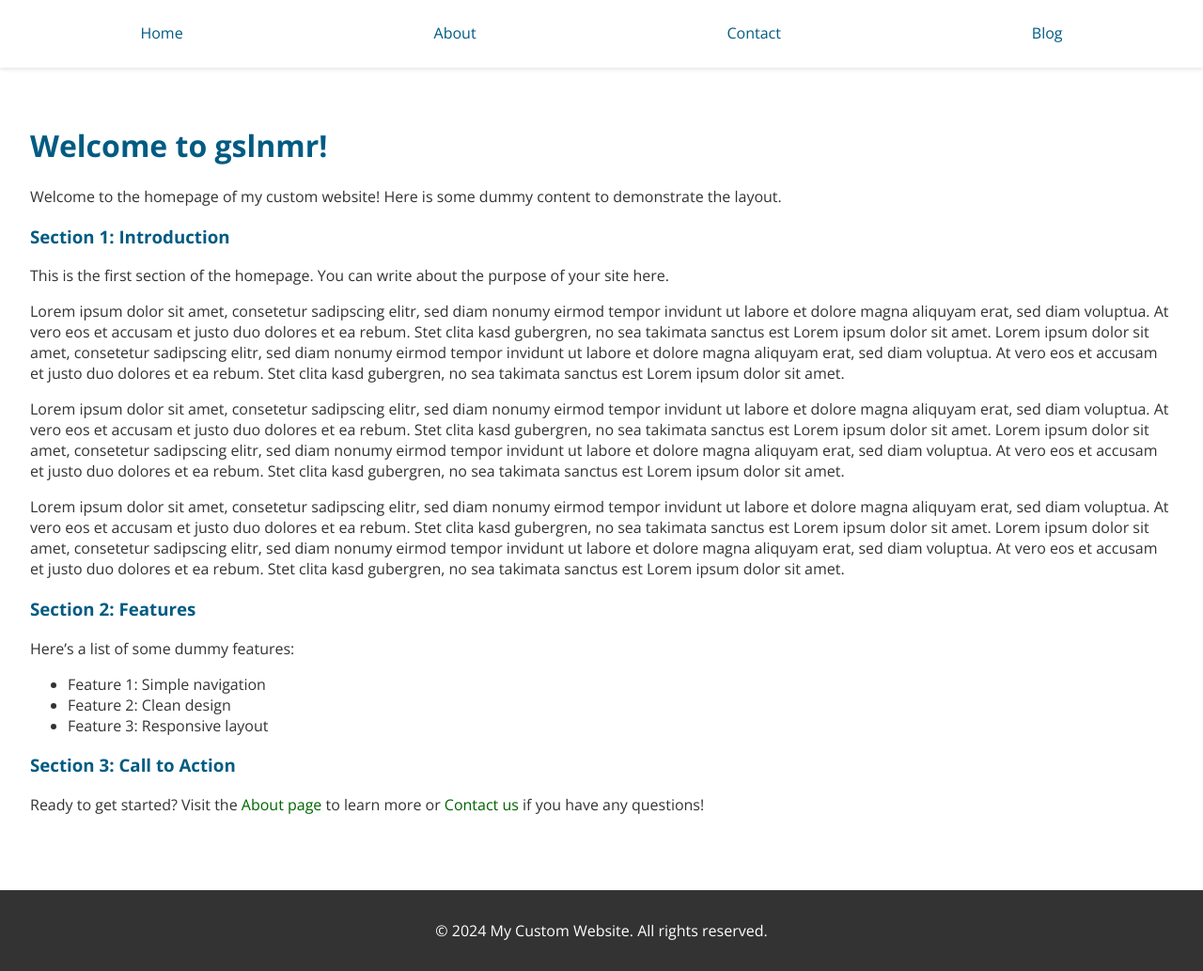
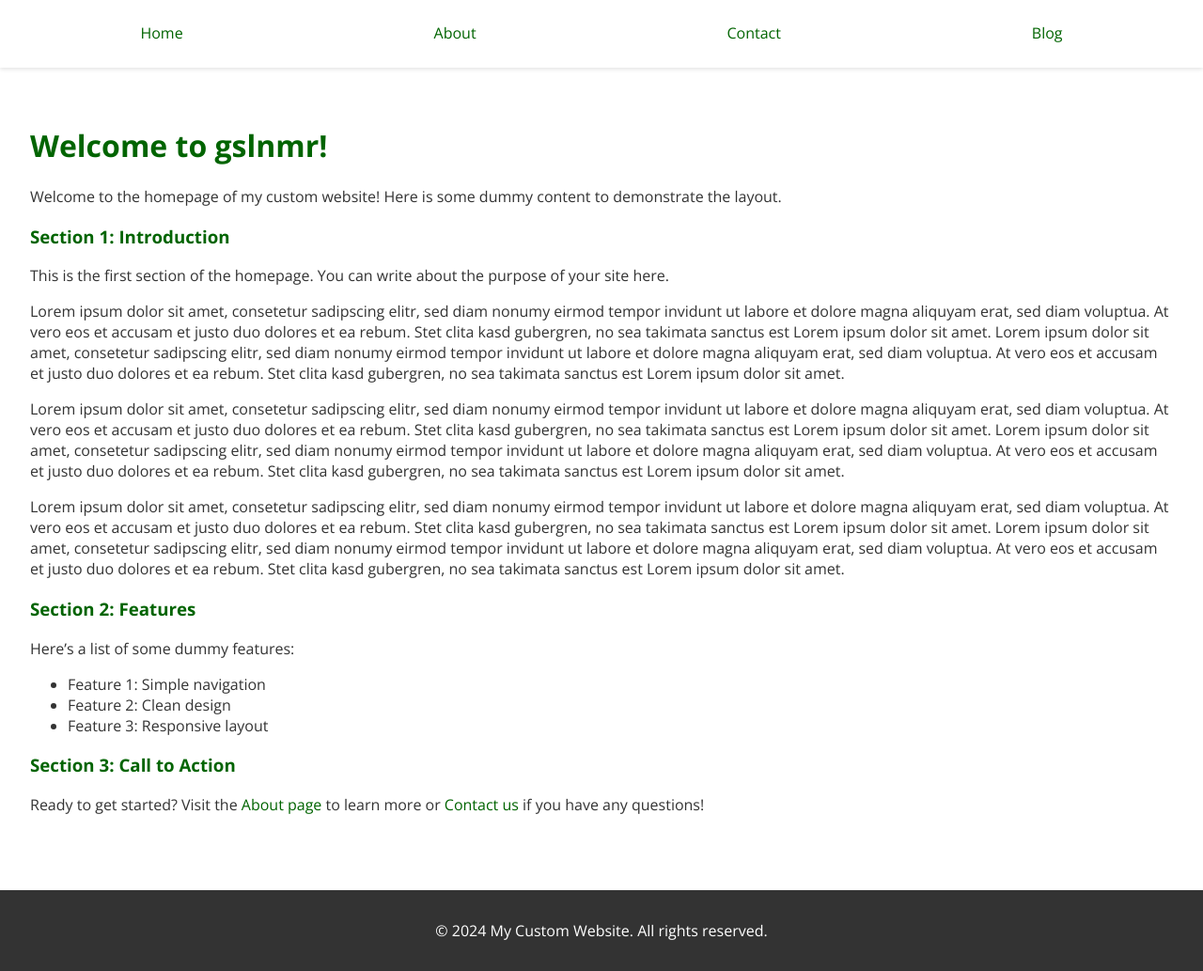
Before and after one commit to schminho/schminho.github.io, a Jekyll site: the page built from index.md, in a window 1280 px wide and 1033 px high. Shown: the whole window at 94% size. Built offline with Jekyll 4.4.1, drawn with Linux system fonts in a browser that asks for light colours.

Commit message:
Update default.html

```diff
--- a/_layouts/default.html
+++ b/_layouts/default.html
@@ -6,62 +6,6 @@
     <title>{{ page.title }}</title>
     <link href="https://fonts.googleapis.com/css2?family=Open+Sans:wght@400;700&display=swap" rel="stylesheet">
     <link rel="stylesheet" href="/assets/css/style.css">
-    <style>
-        body {
-            font-family: 'Open Sans', sans-serif;
-            color: #333333;
-            margin: 0;
-            padding: 0;
-            background-color: #FFFFFF;
-        }
-        header {
-            position: fixed;
-            width: 100%;
-            background-color: #FFFFFF;
-            box-shadow: 0 2px 4px rgba(0, 0, 0, 0.1);
-            z-index: 1000;
-            top: 0;
-            transition: top 0.3s ease-in-out; /* Smooth hide/show transition */
-        }
-        nav {
-            display: flex;
-            justify-content: space-around;
-            padding: 1rem;
-        }
-        nav a {
-            color: #005B82;
-            text-decoration: none;
-            padding: 0.5rem 1rem;
-        }
-        nav a:hover {
-            text-decoration: underline;
-        }
-        main {
-            padding: 2rem;
-            margin-top: 80px; /* Height of the header */
-        }
-        h1, h2, h3 {
-            color: #005B82;
-        }
-        button {
-            background-color: #005B82;
-            color: #FFFFFF;
-            border: none;
-            padding: 0.75rem 1.5rem;
-            cursor: pointer;
-            border-radius: 5px;
-        }
-        button:hover {
-            background-color: #004466;
-        }
-        footer {
-            background-color: #333333;
-            color: #FFFFFF;
-            text-align: center;
-            padding: 1rem;
-            margin-top: 2rem;
-        }
-    </style>
     <script src="/assets/js/header.js"></script>
 </head>
 <body>
```
